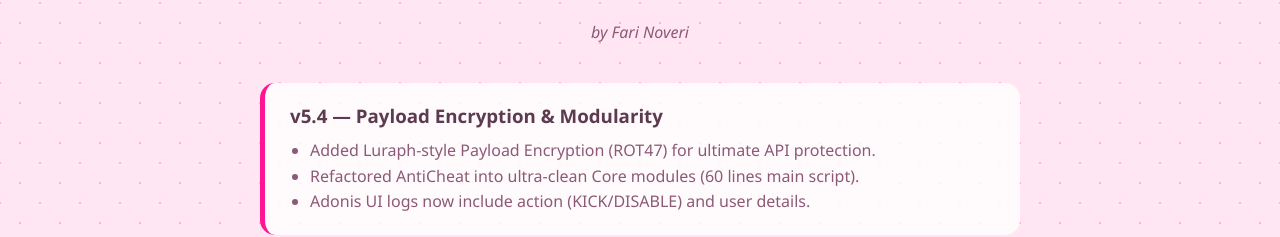
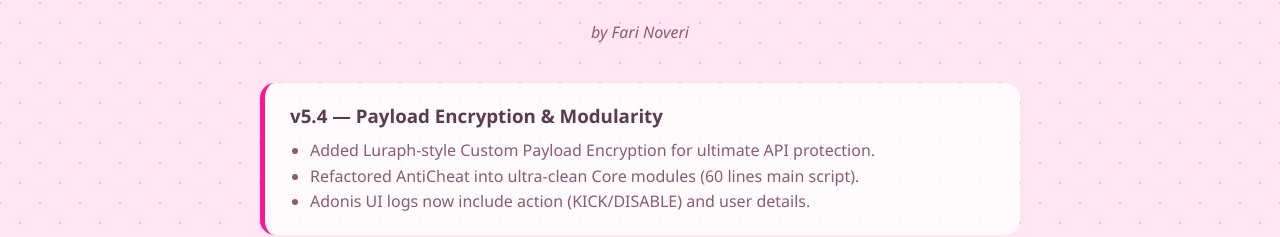
Before and after one commit to FariNoveri/anticheat-laser, a React (Vite) app: page / in a window 1280 px wide. Shown: the part 1157-1394 px from the top of the page. Built offline with nearby package versions, Linux system fonts and the light colour scheme; no server answers; what react-google-recaptcha-v3 would draw is missing.

Commit message:
Hide ROT47 mention from public

```diff
--- a/src/components/LandingPage.jsx
+++ b/src/components/LandingPage.jsx
@@ -82,7 +82,7 @@
           <div style={{ background: "rgba(255, 255, 255, 0.8)", padding: "20px 25px", borderRadius: "15px", marginBottom: "20px", borderLeft: "5px solid #ff1493" }}>
             <h3 style={{ margin: "0 0 10px 0", color: "#5c3a4f" }}>v5.4 — Payload Encryption & Modularity</h3>
             <ul style={{ margin: 0, paddingLeft: "20px", color: "#8c5a77", lineHeight: "1.6" }}>
-              <li>Added Luraph-style Payload Encryption (ROT47) for ultimate API protection.</li>
+              <li>Added Luraph-style Custom Payload Encryption for ultimate API protection.</li>
               <li>Refactored AntiCheat into ultra-clean Core modules (60 lines main script).</li>
               <li>Adonis UI logs now include action (KICK/DISABLE) and user details.</li>
             </ul>
```
